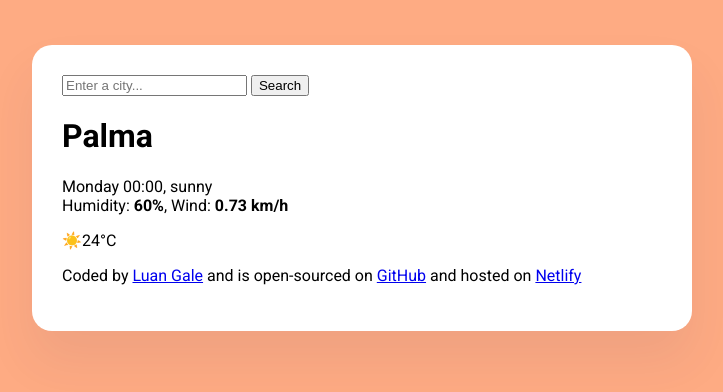
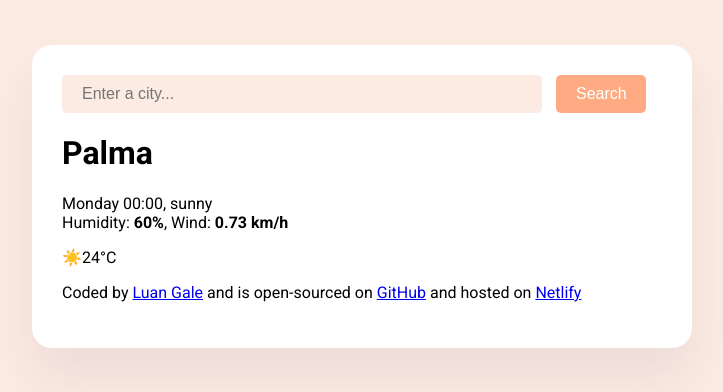
Before and after one commit to LuanGale/My-Weather-App, a plain HTML site: page index.html in a window 1280 px wide. Shown: the whole page, without its empty margins (278-1001 px from the left). Drawn offline with Linux system fonts and the light colour scheme.

Commit message:
style form

```diff
--- a/index.html
+++ b/index.html
@@ -15,9 +15,14 @@
   <body>
     <div class="weather-app-content">
       <header>
-        <form>
-          <input type="search" placeholder="Enter a city..." required />
-          <input type="submit" value="Search" />
+        <form class="search-form">
+          <input
+            type="search"
+            placeholder="Enter a city..."
+            required
+            class="search-form-input"
+          />
+          <input type="submit" value="Search" class="search-form-button" />
         </form>
       </header>
 
--- a/src/styles.css
+++ b/src/styles.css
@@ -1,5 +1,5 @@
 body {
-  background-color: #feab83;
+  background-color: #fcebe2;
   font-family: "Roboto", sans-serif;
 }
 .weather-app-content {
@@ -10,3 +10,23 @@ body {
   border-radius: 20px;
   padding: 30px;
 }
+
+.search-form-input {
+  background-color: #fcebe2;
+  border: none;
+  border-radius: 5px;
+  width: 80%;
+  font-size: 16px;
+  padding: 10px 20px;
+}
+
+.search-form-button {
+  background-color: #feab83;
+  border: #ff8a4f;
+  border-radius: 5px;
+  margin-left: 10px;
+  color: white;
+  width: 15%;
+  font-size: 16px;
+  padding: 10px 20px;
+}
```
